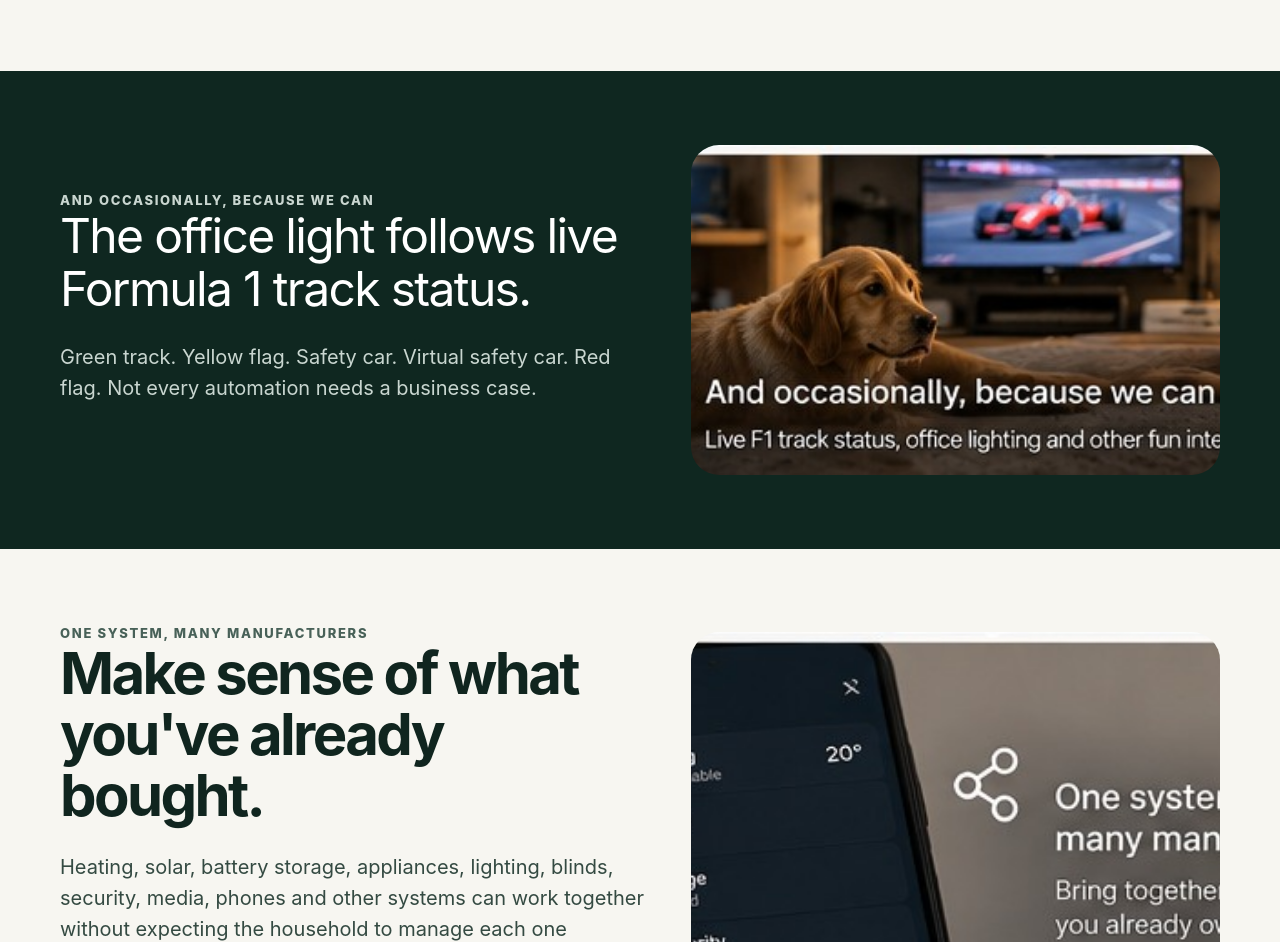
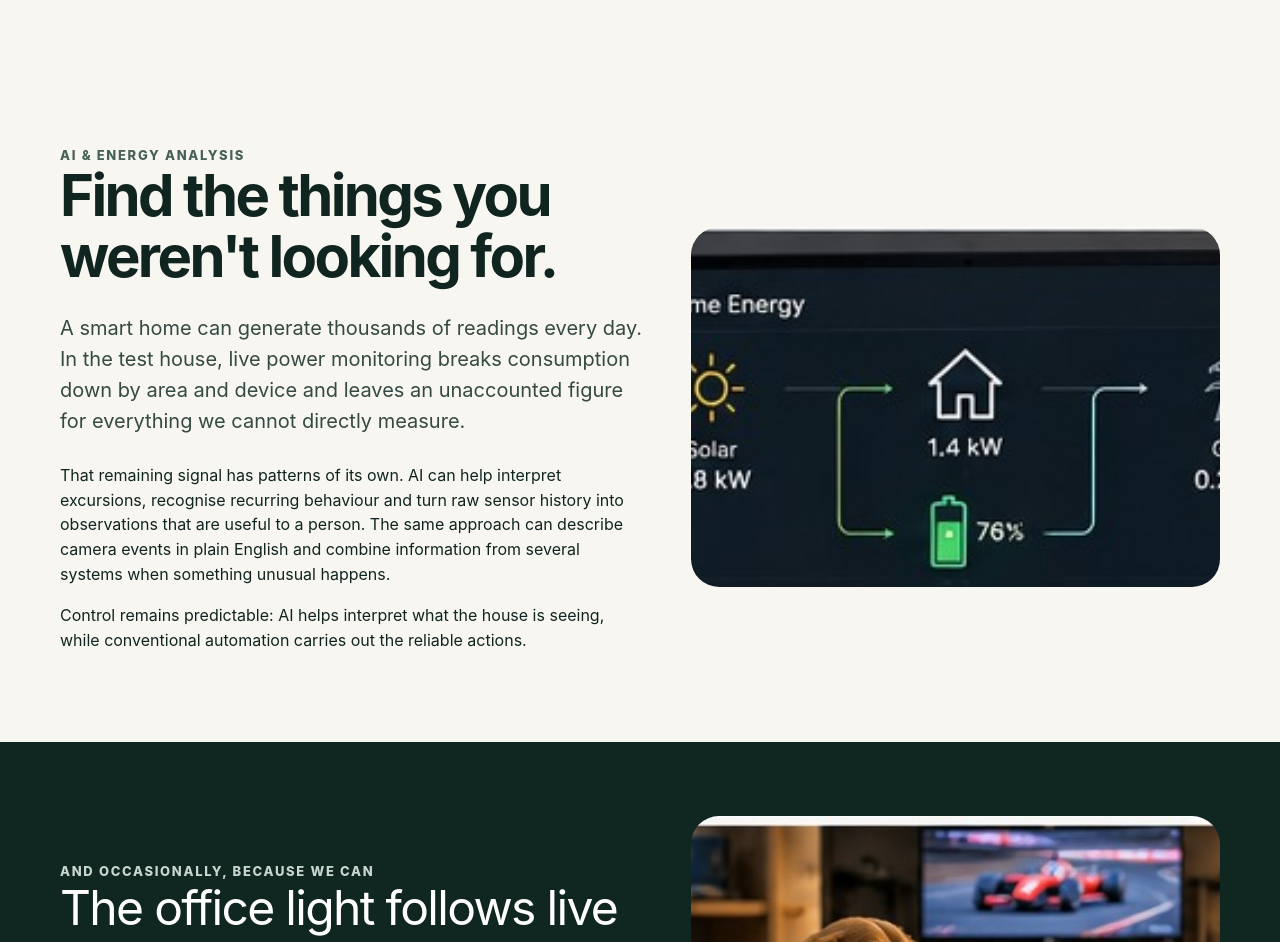
Before and after one commit to njharrison/guildford-home-automation, a plain HTML site: page test-house.html in a window 1280 px wide. Shown: the part 1586-2528 px from the top of the page. Drawn offline with Linux system fonts and the light colour scheme.

Commit message:
Add AI and energy analysis test house example

```diff
--- a/test-house.html
+++ b/test-house.html
@@ -53,6 +53,12 @@
   <article class="story-card"><img src="assets/images/garage.jpg" alt="Automated garage door"><div><span>Existing equipment</span><h3>Make the house you already own smart</h3><p>Garage doors, alarms and other existing equipment can often be monitored and controlled without wholesale replacement.</p></div></article>
 </div>
 </section>
+<section>
+<div class="wrap split">
+  <div><div class="eyebrow">AI & energy analysis</div><h2>Find the things you weren't looking for.</h2><p class="lead compact">A smart home can generate thousands of readings every day. In the test house, live power monitoring breaks consumption down by area and device and leaves an unaccounted figure for everything we cannot directly measure.</p><p>That remaining signal has patterns of its own. AI can help interpret excursions, recognise recurring behaviour and turn raw sensor history into observations that are useful to a person. The same approach can describe camera events in plain English and combine information from several systems when something unusual happens.</p><p>Control remains predictable: AI helps interpret what the house is seeing, while conventional automation carries out the reliable actions.</p></div>
+  <img class="rounded-image" src="assets/images/energy-dashboard.jpg" alt="Real energy monitoring from the Guildford test house">
+</div>
+</section>
 <section class="dark f1-panel">
 <div class="wrap split">
   <div><div class="eyebrow">And occasionally, because we can</div><div class="bigquote">The office light follows live Formula 1 track status.</div><p class="lead compact">Green track. Yellow flag. Safety car. Virtual safety car. Red flag. Not every automation needs a business case.</p></div>
```
